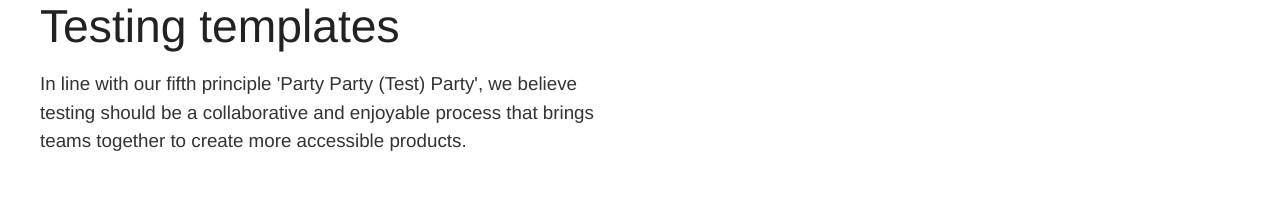
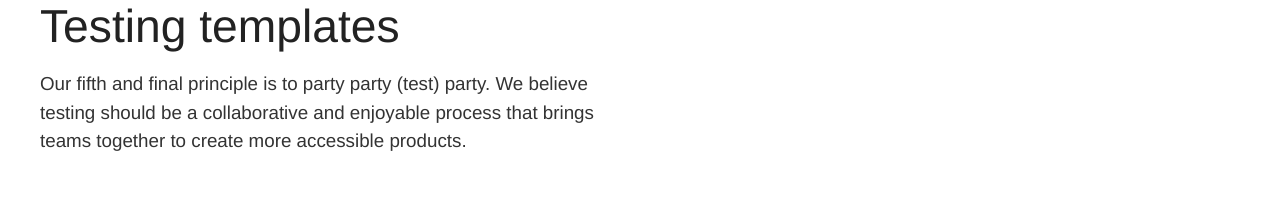
Before and after one commit to ustwo/accessibility-microsite, a React (Vite) app: page /testing-templates in a window 1280 px wide. Shown: the part 179-384 px from the top of the page. Built offline with nearby package versions, Linux system fonts and the light colour scheme; no server answers; a web font is replaced by a local one.

Commit message:
Update copy to incorporate principles

```diff
--- a/src/components/ChecklistTemplate.tsx
+++ b/src/components/ChecklistTemplate.tsx
@@ -236,8 +236,7 @@ export default function ChecklistTemplate({ title, allData }: ChecklistTemplateP
   return (
     <Layout
       title="WCAG Checklist"
-      introText="Our comprehensive accessibility checklist helps you track your progress and ensure your digital products
-      meet accessibility standards."
+      introText="Our third principle, think beyond touch, encourages you to ditch your touchscreen and trackpad. Using your keyboard will surface 90% of the items in this checklist, but it's helpful to have to hand to check the rest."
       theme="checklist"
     >
       <Helmet>
--- a/src/routes/patterns/Index.tsx
+++ b/src/routes/patterns/Index.tsx
@@ -101,8 +101,7 @@ export default function PatternsIndex() {
   return (
     <Layout
       title="Patterns library"
-      introText="Our second principle is to enjoy the patterns. These are the design
-      patterns we recommend for creating accessible digital products."
+      introText="Our second principle is to enjoy the patterns. Reaching for and applying these patterns will help you create accessible digital products."
       theme="patterns"
     >
       <Helmet>
--- a/src/routes/screen-reader-guide/Index.tsx
+++ b/src/routes/screen-reader-guide/Index.tsx
@@ -22,7 +22,7 @@ export default function ScreenReaderGuideIndex() {
   return (
     <Layout
       title="Screen reader guide"
-      introText="Welcome to your interactive guide for learning VoiceOver! Follow these steps and practice along to become comfortable with screen reader testing."
+      introText="Our fourth principle encourages you to close your eyes and test your product with a screen reader. Follow these steps and practice along to become comfortable with screen reader testing."
       theme="guide"
     >
       <Helmet>
--- a/src/routes/testing-templates/Index.tsx
+++ b/src/routes/testing-templates/Index.tsx
@@ -7,10 +7,7 @@ export default function TestingTemplatesIndex() {
   return (
     <Layout
       title="Testing templates"
-      introText="In line with our fifth principle 'Party Party (Test)
-      Party', we believe testing should be a collaborative and
-      enjoyable process that brings teams together to create more
-      accessible products."
+      introText="Our fifth and final principle is to party party (test) party. We believe testing should be a collaborative and enjoyable process that brings teams together to create more accessible products."
       theme="testing"
     >
       <Helmet>
@@ -26,16 +23,18 @@ export default function TestingTemplatesIndex() {
           <Col start={1} span={5}>
             <figure>
               <img src="/img/testing-template.png" alt="Testing templates" />
-              <figcaption>Screenshot of the testing template on Miro</figcaption>
+              <figcaption>
+                Screenshot of the testing template on Miro
+              </figcaption>
             </figure>
           </Col>
           <Col start={7} span={5}>
             <p>
-              Our accessibility review template provides a structured approach to
-              testing digital products across different platforms and interaction
-              methods. It&rsquo;s designed to align with ustwo&rsquo;s inclusivity
-              principles and ensure comprehensive coverage of accessibility
-              requirements.
+              Our accessibility review template provides a structured approach
+              to testing digital products across different platforms and
+              interaction methods. It&rsquo;s designed to align with
+              ustwo&rsquo;s inclusivity principles and ensure comprehensive
+              coverage of accessibility requirements.
             </p>
             <p>
               Ready to start testing? Access our template on Miro and begin your
--- a/src/routes/tools/Index.tsx
+++ b/src/routes/tools/Index.tsx
@@ -25,7 +25,7 @@ export default function ToolsIndex() {
   return (
     <Layout
       title="Recommended tools"
-      introText="Our first principle is to level-up your gear. These are the tools we recommend for testing and developing
+      introText="Our first inclusivity principle is to level-up your gear. These are the tools we recommend for testing and developing
       accessible digital products."
       theme="tools"
     >
```
